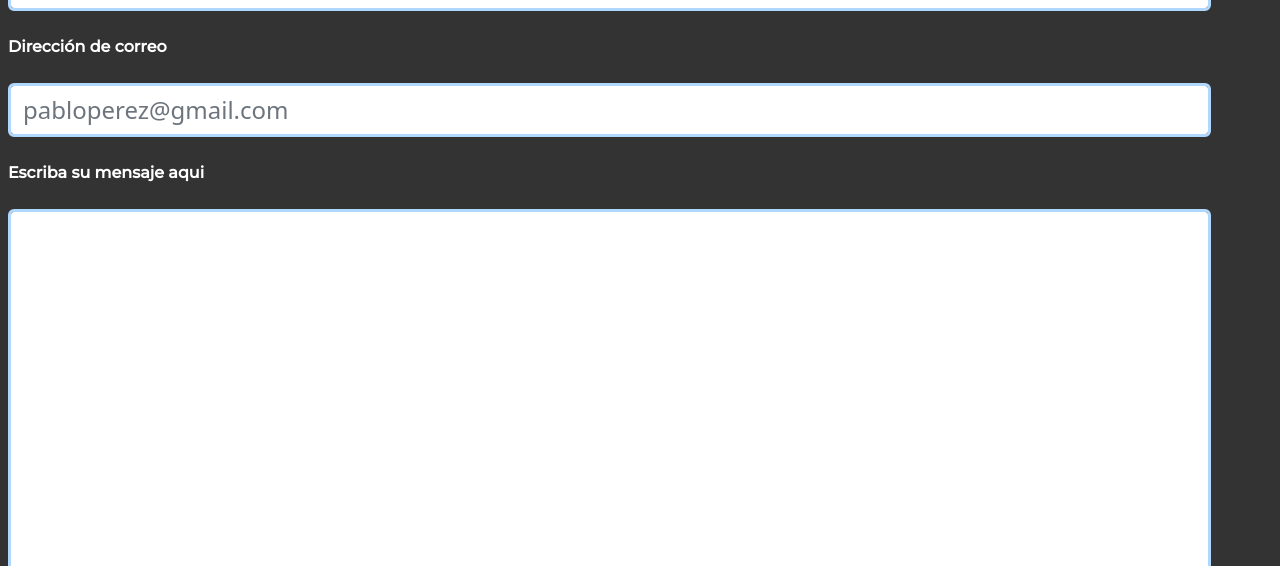
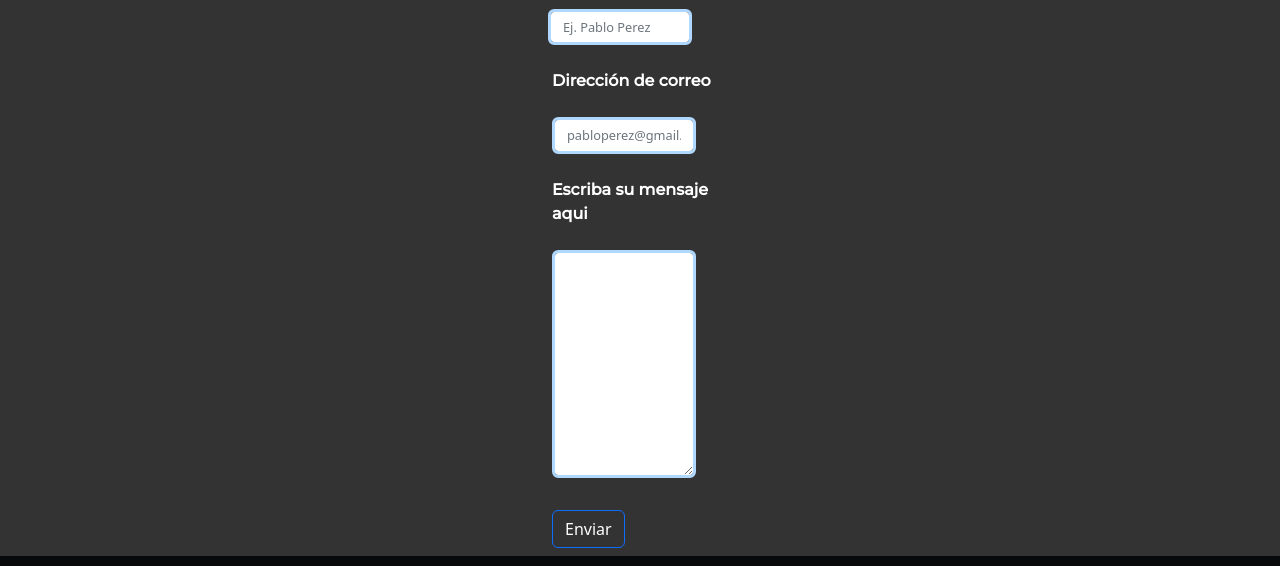
Before and after one commit to maxlevuy/proyecto-neumaticos-leverratto, a website: page pages/contacto.html in a window 1280 px wide. Shown: the part 263-829 px from the top of the page. Drawn offline with Linux system fonts and the light colour scheme; a web font is replaced by a local one.

Commit message:
nuevo intento

```diff
--- a/pages/contacto.html
+++ b/pages/contacto.html
@@ -5,8 +5,8 @@
         <meta charset="UTF-8">
         <meta http-equiv="X-UA-Compatible" content="IE=edge">
         <meta name="viewport" content="width=device-width, initial-scale=1.0">
-        <meta name="keywords" content="Neumaticos, Neumaticosleverratto, Neumaticos leverratto, Cubiertas, Neumaticos en Uruguay, Cubiertas en Uruguay, Promociones cubiertas, Mejores cubiertas, Servicio premium, Mejor precio, Calidad superior">
-        <meta name="description" content="Neumaticos Leverratto es la empresa numero uno en Neumaticos del Uruguay">
+        <meta name="keywords" content="Neumaticos, Neumaticosleverratto, Neumaticos leverratto, Cubiertas, Neumaticos en Uruguay, contactese con nosotros, le escuchamos">
+        <meta name="description" content="Neumaticos Leverratto le escucha">
         <title>Contacto - Neumaticos Leverratto</title>
         <link rel="preconnect" href="https://fonts.googleapis.com">
         <link rel="preconnect" href="https://fonts.googleapis.com">
@@ -53,10 +53,11 @@
         </header>
         <!--Formulario-->
     <main>
-        <form>
+        <h1 class="clase4 center3 recursotxt text-center fw-bold">Contactese con nosotros</h1>
+        <form class="center">
             <div class="mb-3">
                 <label for="campo-nombre" class="p-2 m-2 form-label clase3 fw-bold recursotxt3">Nombre</label>
-                <input type="text" class="m-2 form-control" id="campo-nombre" required  placeholder="Ej. Pablo Perez">
+                <input type="text" class="m-1 form-control" id="campo-nombre" required  placeholder="Ej. Pablo Perez">
             </div>
             <div class="mb-3">
                 <label for="campo-email" class="p-2 form-label clase3 fw-bold recursotxt3">Dirección de correo</label>
--- a/scss/main.scss
+++ b/scss/main.scss
@@ -1,3 +1,10 @@
+@import "utilidades/variables";
+
+@import "base/reset";
+
+@import "componentes/botones";
+@import "componentes/tarjetas";
+
 .botonlogo {
     padding: 1px;
     border: rgb(21, 51, 151);
@@ -171,9 +178,6 @@ img {
 }
 
 /*-----Variables-----*/
-$miFont:comic;
-$miColor: blue;
-$miFontSize: 15px;
 
 .clase5 {
     font-family: $miFont;
@@ -269,4 +273,6 @@ $miFontSize: 15px;
     }
 }
 
+
+
 /*# sourceMappingURL=style.css.map */
```
Also changed, not shown: pages/catalogo.html (+2 -2 lines), pages/laempresa.html (+2 -2 lines), pages/promociones.html (+2 -2 lines), pages/tips.html (+8 -8 lines), img/eco.jpg, style/bootstrap.css.
